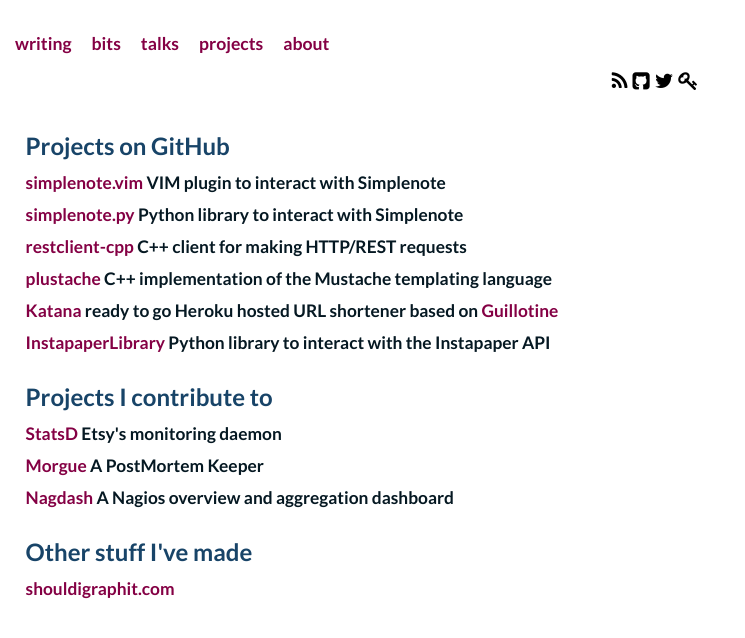
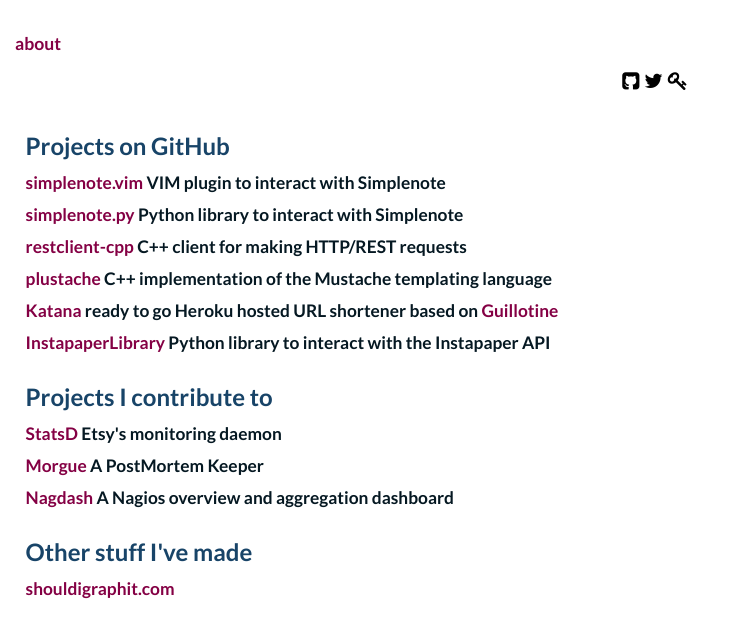
Before and after one commit to mrtazz/mrtazz.github.com, a Jekyll site: the page built from index.html, in a window 1280 px wide. Shown: the top 638 px of the page, without its empty margins (0-745 px from the left). Built offline with Jekyll 4.4.1, drawn with Linux system fonts in a browser that asks for light colours; Markdown is read by kramdown in place of the engine named in the settings; comment, search, counter and statistics services are not loaded.

Commit message:
slim down navbar and add proper project links

```diff
--- a/_includes/gauges.html
+++ b/_includes/gauges.html
@@ -5,7 +5,7 @@
     t.type  = 'text/javascript';
     t.async = true;
     t.id    = 'gauges-tracker';
-    t.setAttribute('data-site-id', '4e511776613f5d3738000002');
+    t.setAttribute('data-site-id', '552bb30592c6ac45d00012c1');
     t.src = '//secure.gaug.es/track.js';
     var s = document.getElementsByTagName('script')[0];
     s.parentNode.insertBefore(t, s);
--- a/_layouts/default.html
+++ b/_layouts/default.html
@@ -23,18 +23,13 @@
                   height="100" width="100" class="avatar" alt="gravatar image" />
            </a>
             <ul class="nobullet pagelinks">
-                <li class="menulinks"><a href="/">writing</a></li>
-                <li class="menulinks"><a href="/shorts.html">bits</a></li>
-                <li class="menulinks"><a href="/talks">talks</a></li>
-                <li class="menulinks"><a href="/projects.html">projects</a></li>
-                <li class="menulinks"><a href="/about.html">about</a></li>
+                <li class="menulinks"><a href="https://unwiredcouch.com/about.html">about</a></li>
             </ul>
             <hr class="hidemobile">
             <ul class="nobullet linkicons">
-              <li><a href="http://feeds.feedburner.com/unwiredcouchcom"><i class="icon-rss"> </i></a></li>
               <li><a href="https://github.com/mrtazz"><i class="icon-github-sign"> </i></a></li>
               <li><a href="https://twitter.com/mrtazz"><i class="icon-twitter"> </i></a></li>
-              <li><a href="/publickey.html"><i class="icon-key"> </i></a></li>
+              <li><a href="https://unwiredcouch.com/publickey.html"><i class="icon-key"> </i></a></li>
             </ul>
         </div>
         {% endunless %}
```
Also changed, not shown: _data/githubprojects.yml (+4 -4 lines), README.md.
